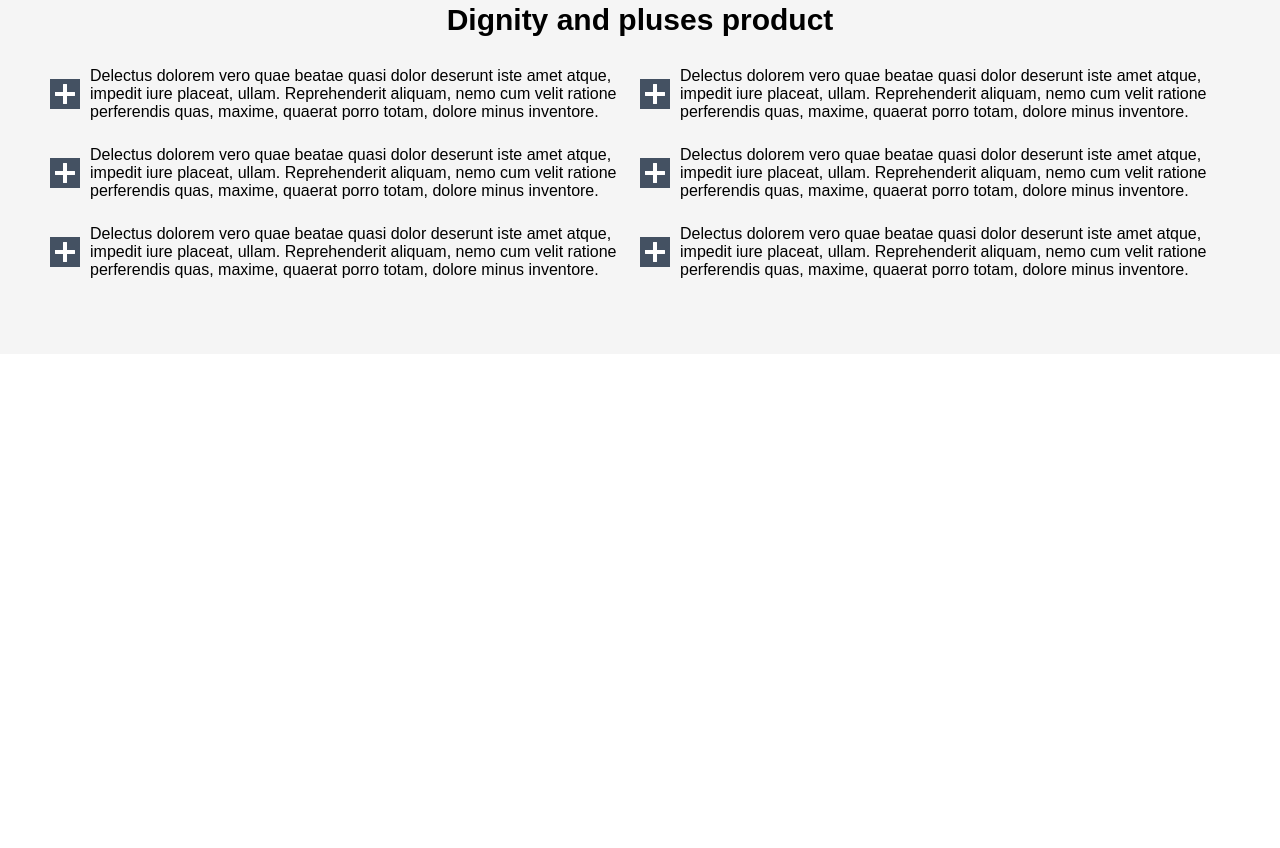
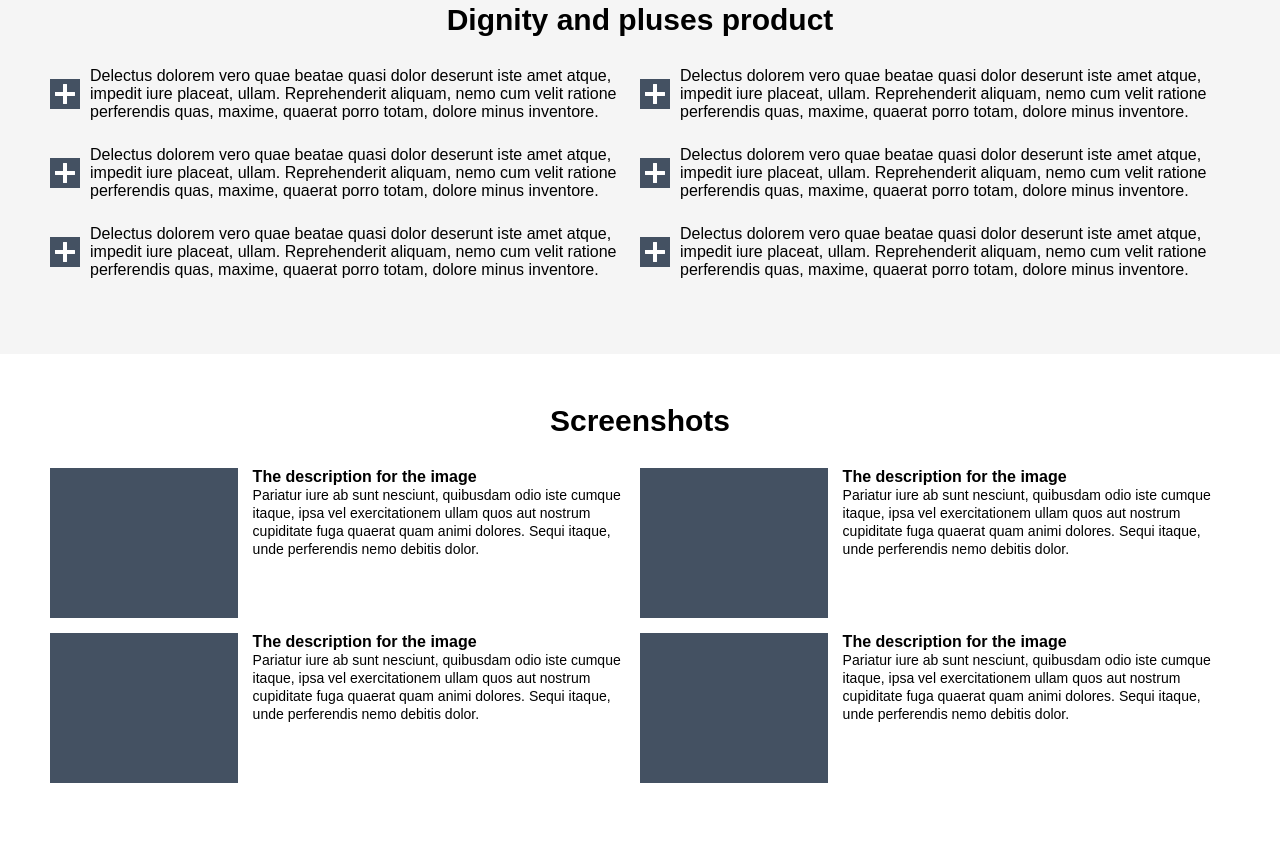
Before and after one commit to OleksandrCh/maket_011, a plain HTML site: page index.html in a window 1280 px wide. Shown: the part 708-1556 px from the top of the page. Before the commit the page ends 1062 px from the top, so only its background shows below. Drawn offline with Linux system fonts and the light colour scheme.

Commit message:
Add block screenshots

```diff
--- a/index.html
+++ b/index.html
@@ -116,6 +116,47 @@
             </li>
         </ul>
     </div>
+    <div class="screenshots">
+        <h3 class="flex-center">Screenshots</h3>
+        <div class="screenshots-list">
+            <div class="screenshots-list__item">
+                <div class="screenshots-img"></div>
+                <div class="screenshots-list__description">
+                    <h4>The description for the image</h4>
+                    <span>Pariatur iure ab sunt nesciunt, quibusdam odio
+                    iste cumque itaque, ipsa vel exercitationem ullam quos aut nostrum cupiditate fuga quaerat quam animi dolores. Sequi itaque, unde perferendis nemo debitis dolor.
+                    </span>
+                </div>
+            </div>
+            <div class="screenshots-list__item">
+                <div class="screenshots-img"></div>
+                <div class="screenshots-list__description">
+                    <h4>The description for the image</h4>
+                    <span>Pariatur iure ab sunt nesciunt, quibusdam odio
+                    iste cumque itaque, ipsa vel exercitationem ullam quos aut nostrum cupiditate fuga quaerat quam animi dolores. Sequi itaque, unde perferendis nemo debitis dolor.
+                    </span>
+                </div>
+            </div>
+            <div class="screenshots-list__item">
+                <div class="screenshots-img"></div>
+                <div class="screenshots-list__description">
+                    <h4>The description for the image</h4>
+                    <span>Pariatur iure ab sunt nesciunt, quibusdam odio
+                    iste cumque itaque, ipsa vel exercitationem ullam quos aut nostrum cupiditate fuga quaerat quam animi dolores. Sequi itaque, unde perferendis nemo debitis dolor.
+                    </span>
+                </div>
+            </div>
+            <div class="screenshots-list__item">
+                <div class="screenshots-img"></div>
+                <div class="screenshots-list__description">
+                    <h4>The description for the image</h4>
+                    <span>Pariatur iure ab sunt nesciunt, quibusdam odio
+                    iste cumque itaque, ipsa vel exercitationem ullam quos aut nostrum cupiditate fuga quaerat quam animi dolores. Sequi itaque, unde perferendis nemo debitis dolor.
+                    </span>
+                </div>
+            </div>
+        </div>
+    </div>
 
 </div>
 
--- a/style.css
+++ b/style.css
@@ -113,7 +113,6 @@ h3 {
     padding: 50px;
 }
 
-
 .product-plus-list {
     display: flex;
     justify-content: left;
@@ -145,8 +144,43 @@ h3 {
 
 /*#Product-plus*/
 
+/*Screenshots*/
+.screenshots {
+    padding: 50px;
+}
+
+.screenshots-list {
+    display: flex;
+    flex-wrap: wrap;
+}
+.screenshots-list__item{
+    display: flex;
+    justify-content: space-between;
+    width: 50%;
+    margin-bottom: 15px;
+}
+
+.screenshots-list__description{
+    width: 70%;
+}
+.screenshots-list__description h4{
+   font-size: 16px;
+}
+.screenshots-list__description span{
+    font-size: 14px;
+}
+
+.screenshots-img {
+    background: #445162;
+    width: 200px;
+    height: 150px;
+    margin-right: 15px;
+}
+
+/*#Screenshots*/
+
 @media (max-width: 1056px) {
-    .block-left, .block-right, .about-product-left,.about-product-right, .product-plus__description{
+    .block-left, .block-right, .about-product-left, .about-product-right, .product-plus__description {
         justify-content: center;
         width: 100%;
     }
@@ -155,5 +189,8 @@ h3 {
         display: flex;
         justify-content: center;
     }
+    .screenshots-list__item{
+        width: 100%;
+    }
 
 }
```
